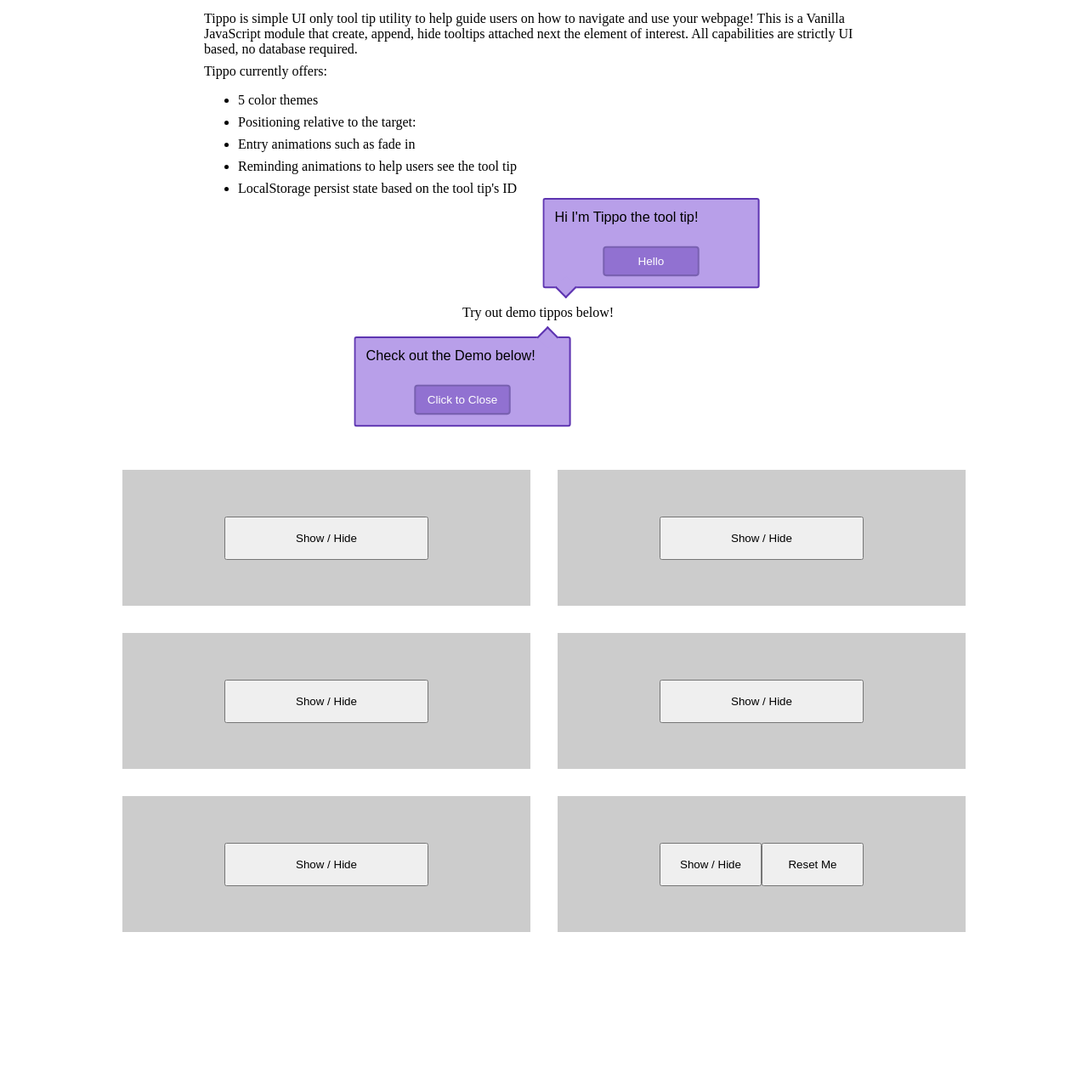
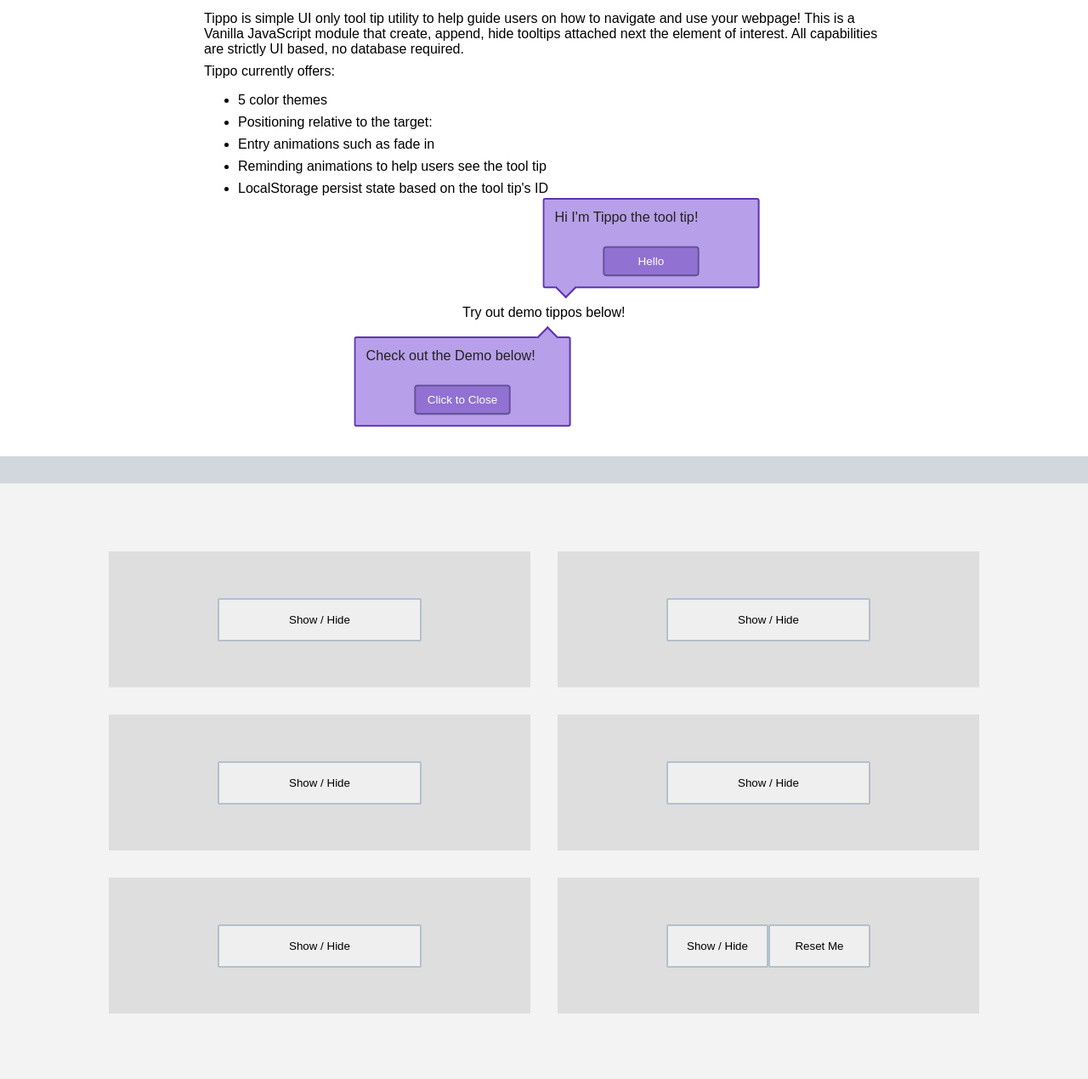
Before and after one commit to VietnameseCoffee/tippo, a website built with webpack: page src/index.html in a window 1280 px wide. Shown: the part 104-1374 px from the top of the page at 85% size. Built offline with nearby package versions, Linux system fonts and the light colour scheme.

Commit message:
Update colors, tippo and demo

```diff
--- a/src/constants.ts
+++ b/src/constants.ts
@@ -30,7 +30,7 @@ export const TIPS: Array<TippoOptions> = [
   },
   {
     tippoId: "tippo_3",
-    content: "I reposition myself on screen resizes and dom updates",
+    content: "Tippo auto adjusts on screen resizes and dom updates",
     buttonContent: "Neat",
     color: "green",
     noPersist: true,
@@ -52,8 +52,8 @@ export const TIPS: Array<TippoOptions> = [
   {
     tippoId: "tippo_5",
     content:
-      "My view state can persist leveraging LocalStorage, \n\n Close me using the tool tip button and refresh the page!",
-    buttonContent: "Click Me!",
+      'View state can persist leveraging LocalStorage, \n\n Close me using the tool tip button and click the "show/hide" buttons again!',
+    buttonContent: "Try it!",
     side: "above",
     targetPos: 3,
     animation: "grow",
--- a/src/index.html
+++ b/src/index.html
@@ -45,6 +45,7 @@
                 Try out demo tippos below!
             </div>
         </div>
+        <div id="examples">
             <div class="btn-grid">
                 <div class="btn-container">
                     <button class="btn" id="btn-0">Show / Hide</button>
@@ -69,6 +70,7 @@
                 </div>
             </div>
         </div>
+    </div>
 </body>
 
 </html>
--- a/src/index.ts
+++ b/src/index.ts
@@ -9,7 +9,7 @@ items.forEach(({ id, options }) => {
   const button = document.getElementById(id);
   const reset = document.getElementById(`${id}-reset`);
   const tip = new Tippo(id, options);
-  button.addEventListener("click", () => {
+  button?.addEventListener("click", () => {
     if (tip.isOpen()) {
       tip.remove();
     } else {
@@ -24,8 +24,8 @@ items.forEach(({ id, options }) => {
   }
 });
 
-const tip = new Tippo("look", {
-  tippoId: "tippo_4",
+const tip1 = new Tippo("look", {
+  tippoId: "intro-1",
   content: "Hi I'm Tippo the tool tip!",
   color: "purple",
   side: "above",
@@ -35,9 +35,10 @@ const tip = new Tippo("look", {
   animationEntry: "pop-away",
   buttonContent: "Hello",
 });
-tip.append();
+tip1.append();
+
 const tip2 = new Tippo("look", {
-  tippoId: "tippo_4",
+  tippoId: "intro-2",
   content: "Check out the Demo below!",
   color: "purple",
   side: "below",
--- a/src/styles/index.scss
+++ b/src/styles/index.scss
@@ -3,15 +3,20 @@ html {
 }
 
 body {
+  font-family: Arial, Helvetica, sans-serif;
   height: 100%;
   margin: 0;
 }
 
 #demo {
   margin: 0 auto;
-  max-width: 1200px;
-  width: 80%;
   height: 100%;
+}
+
+#examples {
+  padding-top: 5rem;
+  border-top: 32px solid #d2d7dd;
+  background-color: #f3f3f3;
 }
 
 #look {
@@ -24,10 +29,6 @@ h1 {
   padding: 2rem;
   margin: 0 auto;
   width: 10rem;
-}
-
-.test {
-  border: 1px solid blue;
 }
 
 .intro {
@@ -53,12 +54,23 @@ h1 {
 
 .btn-container {
   flex-direction: column;
-  background-color: #cccccc;
+  background-color: #dedede;
   width: 100%;
   height: 100%;
   display: flex;
   justify-content: center;
   align-items: center;
+
+  button {
+    border: 2px solid #b4c0ca;
+    border-radius: 2px;
+  }
+  button:hover {
+    background-color: #d6e2ed;
+  }
+  button:active {
+    background-color: #d2d9df;
+  }
 }
 
 .btn-container p {
@@ -70,10 +82,12 @@ h1 {
 }
 
 .btn-grid {
-  margin-top: 8rem;
+  max-width: 1200px;
+  width: 80%;
   display: grid;
   grid-template-columns: 1fr 1fr;
   grid-template-rows: repeat(4, 10rem);
   grid-gap: 2rem;
-  padding: 1rem;
+  padding: 0 1rem;
+  margin: 0 auto;
 }
--- a/src/tippo/tippo.scss
+++ b/src/tippo/tippo.scss
@@ -1,24 +1,26 @@
 :root {
   --background-default-1: #ebeba9;
-  --background-default-2: #bfbf61;
+  --background-default-2: #b5b55e;
   --border-default-1: #73734a;
-  --border-default-2: #a3a345;
+  --border-default-2: #999942;
   --background-blue-1: #8fb3ea;
-  --background-blue-2: #5c92e6;
+  --background-blue-2: #5788d6;
   --border-blue-1: #2361be;
-  --border-blue-2: #3976d5;
+  --border-blue-2: #3c6ab1;
   --background-gray-1: #dfdfdf;
-  --background-gray-2: #9f9f9f;
+  --background-gray-2: #979797;
   --border-gray-1: #5d5d5d;
   --border-gray-2: #7d7b7b;
   --background-green-1: #9cd795;
-  --background-green-2: #53ad46;
+  --background-green-2: #52a946;
   --border-green-1: #308425;
-  --border-green-2: #37982b;
+  --border-green-2: #368a2b;
   --background-purple-1: #b89fe9;
   --background-purple-2: #9171d1;
   --border-purple-1: #5e35b1;
-  --border-purple-2: #7961b1;
+  --border-purple-2: #68539a;
+  --font-button: #fefefe;
+  --font-main: #222222;
 }
 
 .tippo-popup {
@@ -26,7 +28,7 @@
 
   .popover-main {
     border-radius: 3px;
-    color: black;
+    color: var(--font-main);
     font-style: normal;
     font-family: Arial, Helvetica, sans-serif;
     padding: 0.75rem;
@@ -41,7 +43,7 @@
     border-radius: 4px;
     background-color: var(--background-purple-2);
     border: 2px solid var(--border-purple-2);
-    color: white;
+    color: var(--font-button);
     cursor: pointer;
     display: block;
     margin: 1.5rem auto 0rem;
--- a/src/tippo/tippo.ts
+++ b/src/tippo/tippo.ts
@@ -27,7 +27,7 @@ const THEME_COLORS = ["blue", "gray", "green", "purple", "default"];
 const BUFFER = 12;
 
 class Tippo {
-  #elements: HTMLElement;
+  #elements: HTMLElement | null;
   #id: string;
   #noPersist: boolean;
   #options: TippoOptions;
@@ -38,8 +38,7 @@ class Tippo {
 
   constructor(targetId: string, options: TippoOptions) {
     if (!options.tippoId) {
-      console.error("TippoId is missing, tooltip not created");
-      return null;
+      throw new Error("TippoId is missing, tooltip not created");
     }
     this.#id = options.tippoId;
     this.#noPersist = options.noPersist === true ? true : false;
@@ -69,6 +68,11 @@ class Tippo {
       return false;
     }
 
+    if (!body) {
+      console.error(`There is no body element to attach to`);
+      return false;
+    }
+
     let returnState = true;
     try {
       const nodeEl = this.#createToolTip(this.#options);
@@ -91,7 +95,7 @@ class Tippo {
 
       // add close listener
       const closeButton = nodeEl.querySelector(".popover-close");
-      closeButton.addEventListener("click", () => {
+      closeButton?.addEventListener("click", () => {
         this.#close();
       });
 
@@ -240,7 +244,7 @@ class Tippo {
    */
 
   #removeNodesFromDom() {
-    this.#elements.remove();
+    this.#elements?.remove();
     this.#elements = null;
     this.#deactiveListeners();
   }
```
Lines whose indentation alone changed are shown as unchanged.
